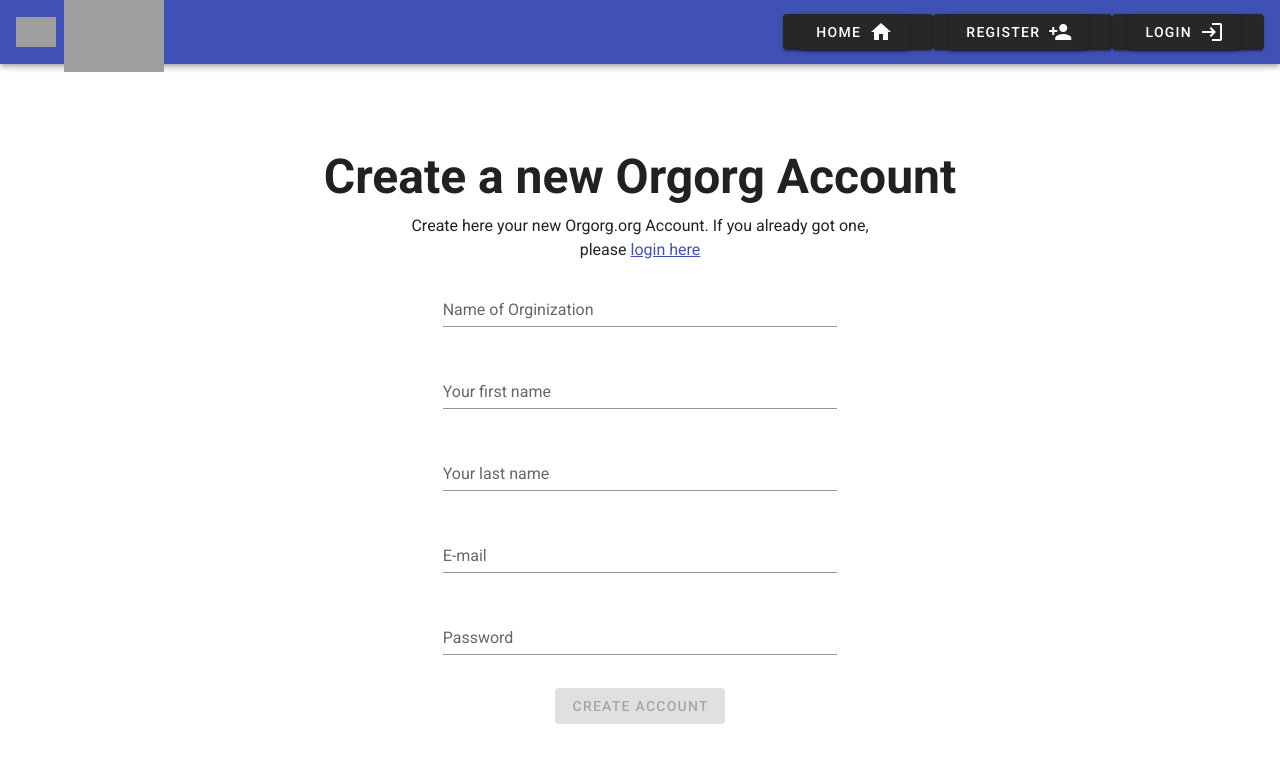
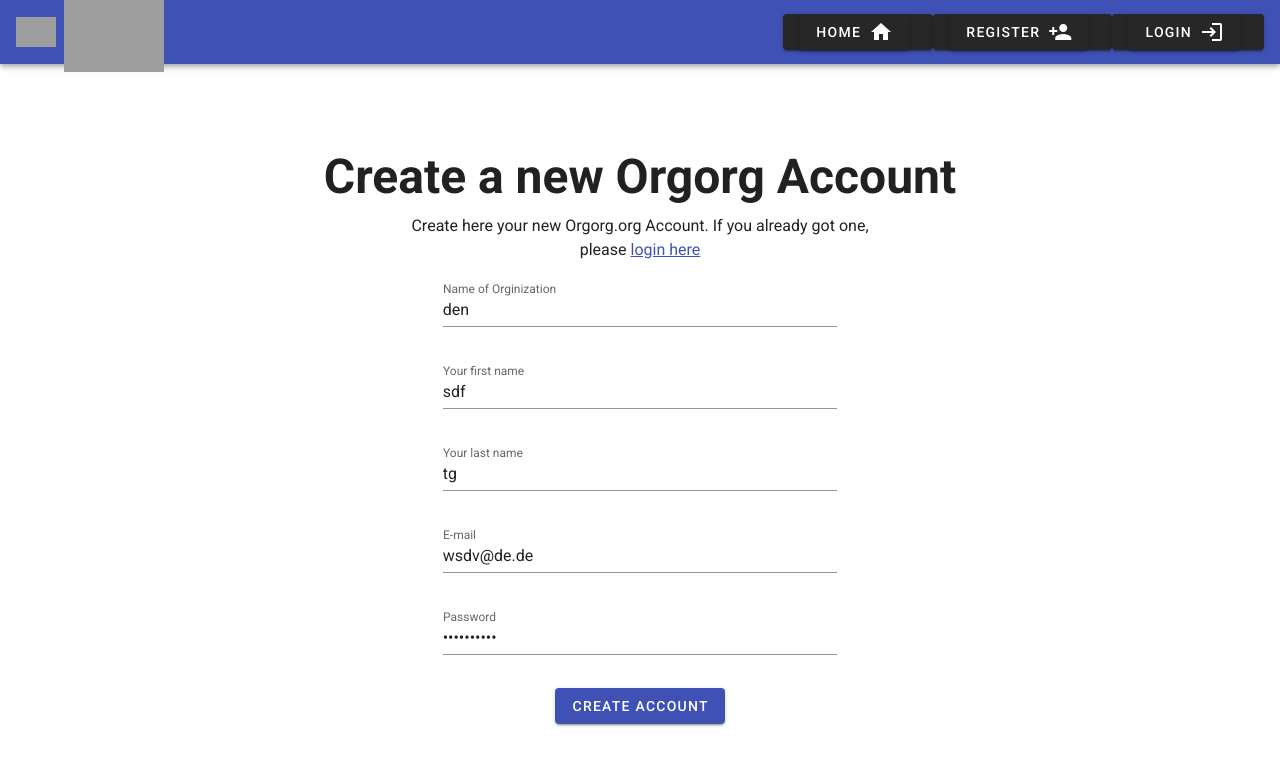
Before and after one commit to hfu-gis/Chi-Masters, a Vue app: page /#/views/Register in a window 1280 px wide. Shown: the top 766 px of the page. Built offline with nearby package versions, Linux system fonts and the light colour scheme; grey boxes are pictures that could not be loaded; what vue-textarea-autosize would draw is missing.

Commit message:
fixed some bugs

```diff
--- a/src/views/Login.vue
+++ b/src/views/Login.vue
@@ -52,7 +52,7 @@
         data: () => ({
             valid: false,
             email: 'test@test.de',
-            password: 'lolpoplol',
+            password: '123456789',
             errorMessages: null,
             emailRules: [
                 v => !!v || 'E-mail is required',
--- a/src/views/Register.vue
+++ b/src/views/Register.vue
@@ -76,11 +76,11 @@
         name: "Register",
         data: () => ({
             valid: false,
-            name: '',
-            firstName: '',
-            lastName: '',
-            email: '',
-            password: '',
+            name: 'den',
+            firstName: 'sdf',
+            lastName: 'tg',
+            email: 'wsdv@de.de',
+            password: 'sgfrdgergf',
             emailRules: [
                 v => !!v || 'E-mail is required',
                 v => /.+@.+/.test(v) || 'E-mail must be valid'
@@ -97,7 +97,7 @@
         methods: {
             register: function() {
                 let self = this;
-                firebase.auth().createUserWithEmailAndPassword(this.email, this.password).then(function() {
+                firebase.auth().createUserWithEmailAndPassword(this.email, this.password).then(function(res) {
                     db.collection('Users').doc(self.email).set({
                         Organization: [self.name],
                         FirstName: self.firstName,
@@ -107,6 +107,7 @@
                     db.collection('Organization').doc(self.name).set({
                         Users: [self.email]
                     }).then(() => {
+                        this.$emit('logout', res.user);
                         self.$router.push('home');
                     });
                 }).catch(function(error) {
```
Also changed, not shown: src/views/Home.vue (line endings or trailing spaces).
